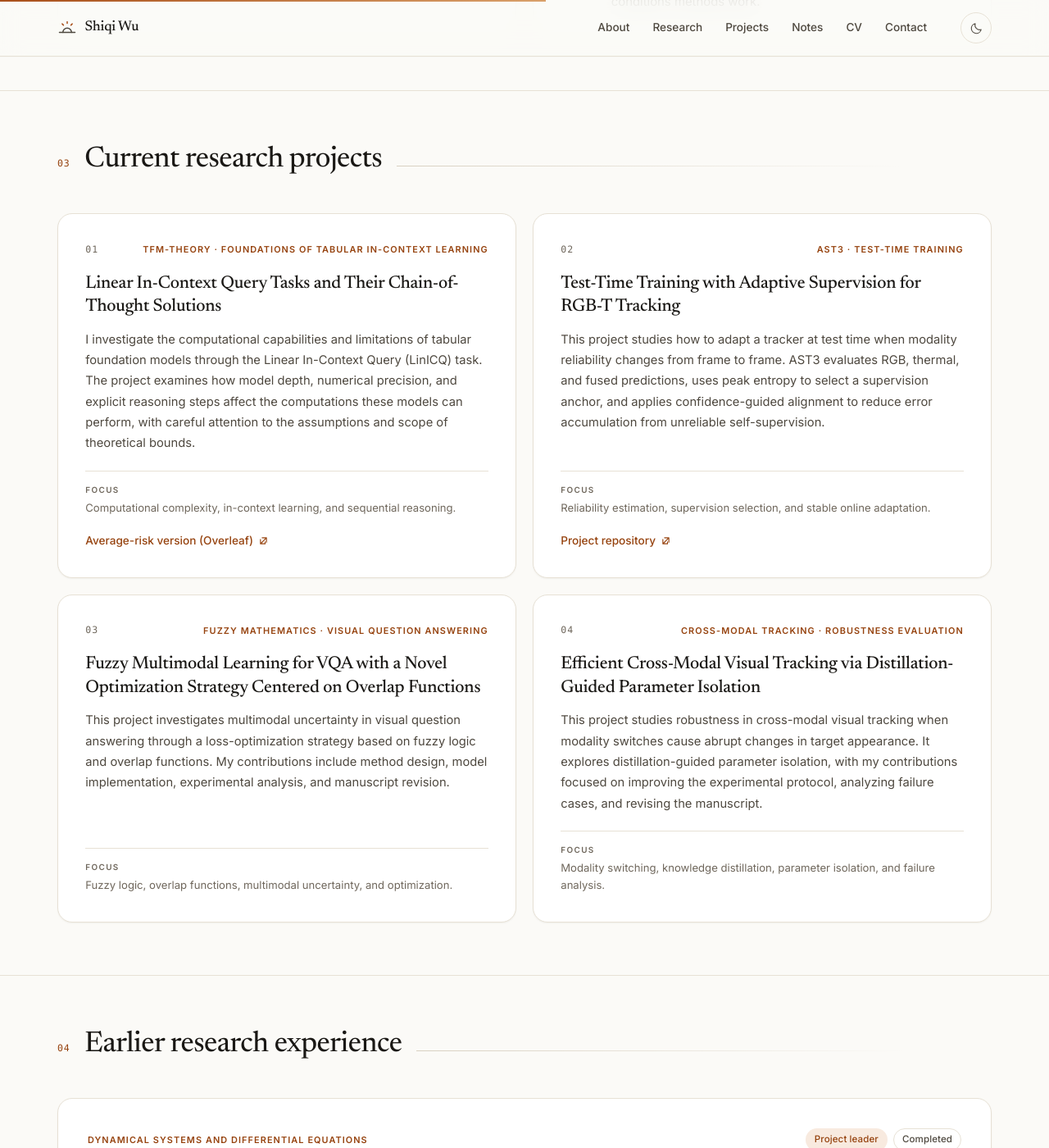
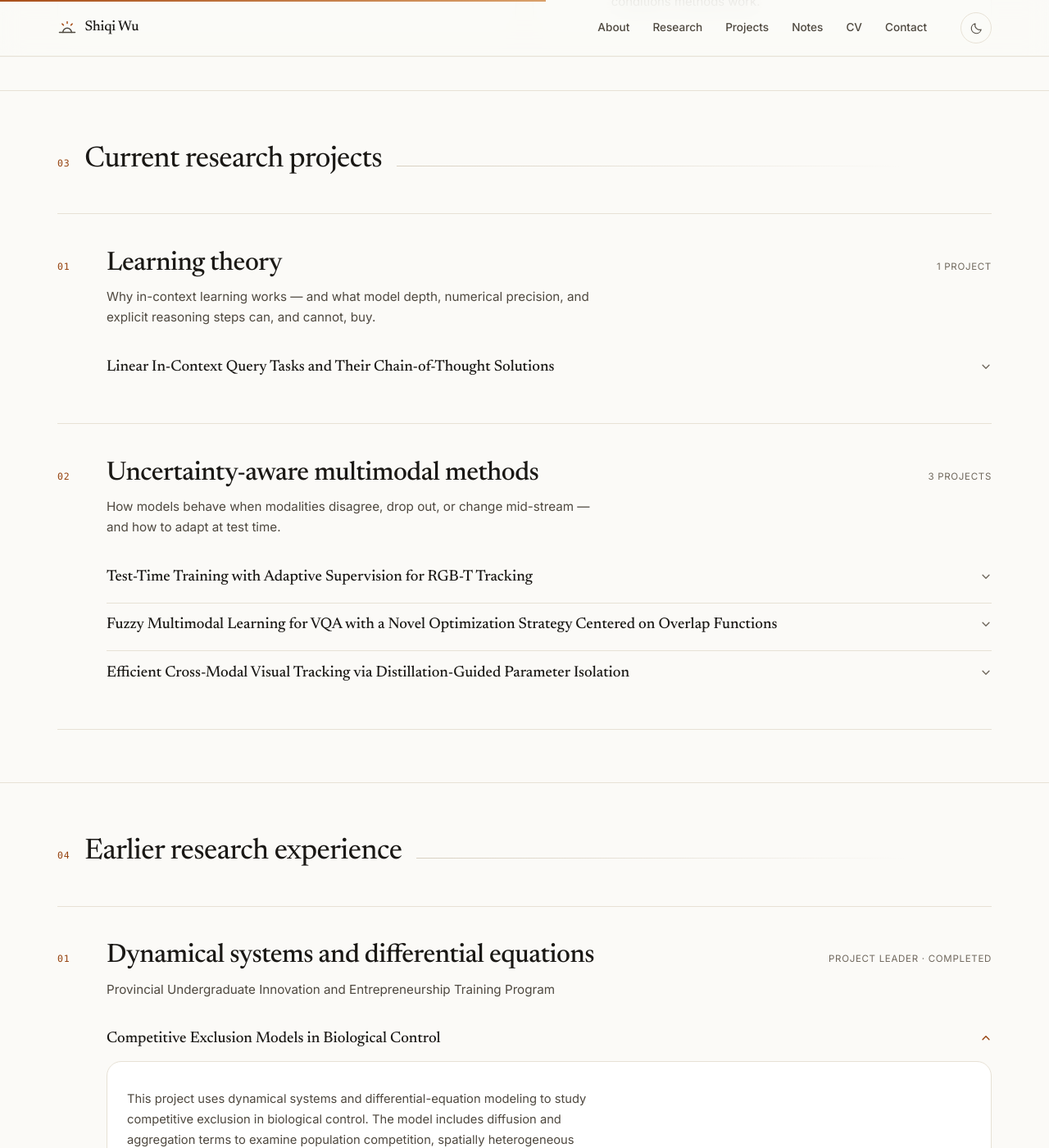
Before and after one commit to Sunrise-57/Sunrise-57.github.io, a Jekyll site: the page built from _pages/about.html, in a window 1280 px wide and 1400 px high, scrolled down 1446 px. Shown: the whole window at 82% size. Built offline with Jekyll 4.4.1, drawn with Linux system fonts in a browser that asks for light colours; some of the changed text lies outside the part shown.

Commit message:
Group research projects by theme with collapsible details
Introduce a themes list in research.yml: visitors see topic names and one-line descriptions first, while each project's write-up expands on demand. Apply the same pattern to the earlier research section and keep it open by default.

```diff
--- a/_data/research.yml
+++ b/_data/research.yml
@@ -1,6 +1,19 @@
-# Current research projects and manuscript links.
+# Current research, organised by theme.
+# Visitors scan the theme names first; each project's write-up is collapsed
+# behind its title. Add a theme below, then tag a project with its id.
+
+themes:
+  - id: learning-theory
+    label: "Learning theory"
+    note: "Why in-context learning works — and what model depth, numerical precision, and explicit reasoning steps can, and cannot, buy."
+
+  - id: multimodal
+    label: "Uncertainty-aware multimodal methods"
+    note: "How models behave when modalities disagree, drop out, or change mid-stream — and how to adapt at test time."
+
 projects:
   - id: tfm-theory
+    theme: learning-theory
     title: "Linear In-Context Query Tasks and Their Chain-of-Thought Solutions"
     field: "TFM-theory · Foundations of tabular in-context learning"
     summary: "I investigate the computational capabilities and limitations of tabular foundation models through the Linear In-Context Query (LinICQ) task. The project examines how model depth, numerical precision, and explicit reasoning steps affect the computations these models can perform, with careful attention to the assumptions and scope of theoretical bounds."
@@ -10,6 +23,7 @@ projects:
         url: "https://www.overleaf.com/project/6a7bd66b6d53b2467c6e386c"
 
   - id: ast3
+    theme: multimodal
     title: "Test-Time Training with Adaptive Supervision for RGB-T Tracking"
     field: "AST3 · Test-time training"
     summary: "This project studies how to adapt a tracker at test time when modality reliability changes from frame to frame. AST3 evaluates RGB, thermal, and fused predictions, uses peak entropy to select a supervision anchor, and applies confidence-guided alignment to reduce error accumulation from unreliable self-supervision."
@@ -19,6 +33,7 @@ projects:
         url: "https://github.com/Sunrise-57/AST3-RGBT-Tracking"
 
   - id: fuzzy-mathematics
+    theme: multimodal
     title: "Fuzzy Multimodal Learning for VQA with a Novel Optimization Strategy Centered on Overlap Functions"
     field: "Fuzzy mathematics · Visual question answering"
     summary: "This project investigates multimodal uncertainty in visual question answering through a loss-optimization strategy based on fuzzy logic and overlap functions. My contributions include method design, model implementation, experimental analysis, and manuscript revision."
@@ -26,6 +41,7 @@ projects:
     links: []
 
   - id: cross-modal-tracking
+    theme: multimodal
     title: "Efficient Cross-Modal Visual Tracking via Distillation-Guided Parameter Isolation"
     field: "Cross-modal tracking · Robustness evaluation"
     summary: "This project studies robustness in cross-modal visual tracking when modality switches cause abrupt changes in target appearance. It explores distillation-guided parameter isolation, with my contributions focused on improving the experimental protocol, analyzing failure cases, and revising the manuscript."
--- a/_pages/about.html
+++ b/_pages/about.html
@@ -105,18 +105,34 @@ redirect_from:
       <span class="section-rule" aria-hidden="true"></span>
     </div>
 
-    <div class="project-grid">
-      {% for project in site.data.research.projects %}
-      <article class="project-card" style="--d: {{ forloop.index0 | times: 60 }}ms">
-        <div class="project-card__top">
-          <span class="project-card__index">{{ forloop.index | prepend: "0" | slice: -2, 2 }}</span>
-          <span class="project-card__field">{{ project.field }}</span>
+    <div class="theme-list">
+      {% for theme in site.data.research.themes %}
+      {% assign theme_projects = site.data.research.projects | where: "theme", theme.id %}
+      <article class="theme-block">
+        <header class="theme-block__head">
+          <span class="theme-block__index" aria-hidden="true">{{ forloop.index | prepend: "0" | slice: -2, 2 }}</span>
+          <div class="theme-block__intro">
+            <h3 class="theme-block__title">{{ theme.label }}</h3>
+            <p class="theme-block__note">{{ theme.note }}</p>
           </div>
-        <h3>{{ project.title }}</h3>
-        <p class="project-card__summary">{{ project.summary }}</p>
-        <p class="project-card__focus"><span>Focus</span>{{ project.focus }}</p>
+          <span class="theme-block__count">{{ theme_projects.size }} {% if theme_projects.size == 1 %}project{% else %}projects{% endif %}</span>
+        </header>
+
+        <div class="theme-block__projects">
+          {% for project in theme_projects %}
+          <details class="project-item" name="theme-{{ theme.id }}">
+            <summary class="project-item__summary">
+              <span class="project-item__title">{{ project.title }}</span>
+              <svg class="project-item__chevron" width="14" height="14" viewBox="0 0 16 16" fill="none" aria-hidden="true">
+                <path d="M3.5 6l4.5 4.5L12.5 6" stroke="currentColor" stroke-width="1.6" stroke-linecap="round" stroke-linejoin="round"/>
+              </svg>
+            </summary>
+            <div class="project-item__body">
+              <p class="project-item__field">{{ project.field }}</p>
+              <p class="project-item__summary-text">{{ project.summary }}</p>
+              <p class="project-item__focus"><span>Focus</span>{{ project.focus }}</p>
               {% if project.links.size > 0 %}
-        <div class="project-card__links">
+              <div class="project-item__links">
                 {% for link in project.links %}
                 <a class="link-arrow" href="{{ link.url }}" target="_blank" rel="noopener">
                   {{ link.label }}
@@ -125,6 +141,10 @@ redirect_from:
                 {% endfor %}
               </div>
               {% endif %}
+            </div>
+          </details>
+          {% endfor %}
+        </div>
       </article>
       {% endfor %}
     </div>
@@ -151,19 +171,28 @@ redirect_from:
       <span class="section-rule" aria-hidden="true"></span>
     </div>
 
-    <div class="experience-list">
+    <div class="theme-list">
       {% for project in site.data.cv.projects %}
-      <article class="experience-card">
-        <div class="experience-card__meta">
-          <p class="experience-card__area">{{ project.research_area }}</p>
-          <div class="chips">
-            <span class="chip chip--accent">{{ project.role }}</span>
-            <span class="chip">{{ project.status }}</span>
+      <article class="theme-block">
+        <header class="theme-block__head">
+          <span class="theme-block__index" aria-hidden="true">01</span>
+          <div class="theme-block__intro">
+            <h3 class="theme-block__title">{{ project.research_area }}</h3>
+            <p class="theme-block__note">{{ project.program }}</p>
           </div>
-        </div>
-        <h3>{{ project.name }}</h3>
-        <p class="experience-card__program">{{ project.program }}</p>
-        <p class="experience-card__summary">{{ project.summary }}</p>
+          <span class="theme-block__count">{{ project.role }} · {{ project.status }}</span>
+        </header>
+
+        <div class="theme-block__projects">
+          <details class="project-item" open>
+            <summary class="project-item__summary">
+              <span class="project-item__title">{{ project.name }}</span>
+              <svg class="project-item__chevron" width="14" height="14" viewBox="0 0 16 16" fill="none" aria-hidden="true">
+                <path d="M3.5 6l4.5 4.5L12.5 6" stroke="currentColor" stroke-width="1.6" stroke-linecap="round" stroke-linejoin="round"/>
+              </svg>
+            </summary>
+            <div class="project-item__body">
+              <p class="project-item__summary-text">{{ project.summary }}</p>
               {% if project.highlights.size > 0 %}
               <ul class="detail-list">
                 {% for highlight in project.highlights %}
@@ -178,6 +207,9 @@ redirect_from:
                 {% endfor %}
               </ul>
               {% endif %}
+            </div>
+          </details>
+        </div>
       </article>
       {% endfor %}
     </div>
--- a/assets/css/site.css
+++ b/assets/css/site.css
@@ -645,87 +645,131 @@ button {
   line-height: 1.68;
 }
 
-/* Projects ----------------------------------------------------------------- */
-.project-grid {
+/* Research themes --------------------------------------------------------- */
+.theme-list { border-top: 1px solid var(--line); }
+
+.theme-block {
+  padding: clamp(1.8rem, 3.4vw, 2.6rem) 0;
+  border-bottom: 1px solid var(--line);
+}
+
+.theme-block__head {
   display: grid;
-  grid-template-columns: repeat(2, minmax(0, 1fr));
-  gap: 1.25rem;
-}
-
-.project-card {
-  position: relative;
-  display: flex;
-  flex-direction: column;
-  overflow: hidden;
-  padding: clamp(1.6rem, 2.6vw, 2.1rem);
+  grid-template-columns: 2.5rem minmax(0, 1fr) auto;
+  gap: 0.4rem 1.25rem;
+  align-items: baseline;
+}
+.theme-block__index {
+  color: var(--accent-ink);
+  font-family: var(--font-mono);
+  font-size: 0.72rem;
+  letter-spacing: 0.08em;
+}
+.theme-block__title {
+  font-size: clamp(1.55rem, 2.8vw, 2rem);
+  font-weight: 500;
+  line-height: 1.15;
+  letter-spacing: -0.015em;
+}
+.theme-block__note {
+  max-width: 62ch;
+  margin-top: 0.6rem;
+  color: var(--ink-soft);
+  font-size: 0.95rem;
+  line-height: 1.65;
+}
+.theme-block__count {
+  color: var(--ink-muted);
+  font-size: 0.72rem;
+  letter-spacing: 0.06em;
+  white-space: nowrap;
+  text-transform: uppercase;
+}
+
+.theme-block__projects {
+  display: grid;
+  gap: 0.25rem;
+  margin-top: 1.35rem;
+  margin-left: 3.75rem;
+}
+
+.project-item {
+  border-top: 1px solid var(--line);
+}
+.project-item:first-child { border-top: 0; }
+
+.project-item__summary {
+  display: flex;
+  align-items: baseline;
+  justify-content: space-between;
+  gap: 1rem;
+  margin-inline: -0.5rem;
+  padding: 0.85rem 0.5rem;
+  color: var(--ink);
+  cursor: pointer;
+  list-style: none;
+  border-radius: 8px;
+  transition: color 0.2s ease, background-color 0.2s ease;
+}
+.project-item__summary::-webkit-details-marker { display: none; }
+.project-item__summary:hover {
+  color: var(--accent-ink);
+  background: var(--paper-sunken);
+}
+.project-item__summary:focus-visible {
+  outline: 2px solid var(--accent);
+  outline-offset: 4px;
+  border-radius: 4px;
+}
+
+.project-item__title {
+  font-family: var(--font-serif);
+  font-size: clamp(1.05rem, 1.7vw, 1.18rem);
+  font-weight: 500;
+  line-height: 1.4;
+}
+.project-item__chevron {
+  flex: none;
+  color: var(--ink-muted);
+  transform: translateY(2px);
+  transition: transform 0.25s ease, color 0.2s ease;
+}
+.project-item[open] .project-item__chevron {
+  color: var(--accent-ink);
+  transform: translateY(2px) rotate(180deg);
+}
+
+.project-item__body {
+  margin: 0 0 1.35rem;
+  padding: 1.35rem 1.5rem;
   background: var(--paper-raised);
   border: 1px solid var(--line);
   border-radius: var(--radius);
-  box-shadow: var(--shadow-sm);
-  transition: transform 0.35s ease, box-shadow 0.35s ease, border-color 0.35s ease;
-}
-.project-card::after {
-  content: "";
-  position: absolute;
-  inset: 0 0 auto;
-  height: 1px;
-  background: linear-gradient(90deg, var(--accent), transparent 70%);
-  transform: scaleX(0);
-  transform-origin: left;
-  transition: transform 0.5s cubic-bezier(0.2, 0.7, 0.2, 1);
-}
-.project-card:hover::after { transform: scaleX(1); }
-.project-card:hover {
-  transform: translateY(-4px);
-  border-color: var(--line-strong);
-  box-shadow: var(--shadow-md);
-}
-
-.project-card__top {
-  display: flex;
-  align-items: center;
-  justify-content: space-between;
-  gap: 1rem;
-  margin-bottom: 1.1rem;
-}
-.project-card__index {
-  color: var(--ink-muted);
-  font-family: var(--font-mono);
-  font-size: 0.72rem;
-  letter-spacing: 0.1em;
-}
-.project-card__field {
+}
+.project-item__field {
   color: var(--accent-ink);
-  font-size: 0.68rem;
+  font-size: 0.66rem;
   font-weight: 600;
   letter-spacing: 0.1em;
-  text-align: right;
   text-transform: uppercase;
   line-height: 1.5;
 }
-.project-card h3 {
-  font-size: clamp(1.2rem, 1.7vw, 1.38rem);
-  font-weight: 500;
-  line-height: 1.3;
-  letter-spacing: -0.01em;
-}
-.project-card__summary {
-  flex: 1;
-  max-width: 62ch;
-  margin-top: 0.85rem;
+.project-item__summary-text {
+  max-width: 66ch;
+  margin-top: 0.7rem;
   color: var(--ink-soft);
   font-size: 0.92rem;
   line-height: 1.72;
 }
-.project-card__focus {
-  margin-top: 1.25rem;
-  padding-top: 0.95rem;
+.project-item__focus {
+  margin-top: 1.1rem;
+  padding-top: 0.85rem;
   border-top: 1px solid var(--line);
   color: var(--ink-muted);
   font-size: 0.82rem;
   line-height: 1.6;
 }
-.project-card__focus span {
+.project-item__focus span {
   display: block;
   margin-bottom: 0.2rem;
   color: var(--ink-muted);
@@ -734,11 +778,11 @@ button {
   letter-spacing: 0.14em;
   text-transform: uppercase;
 }
-.project-card__links {
+.project-item__links {
   display: flex;
   flex-wrap: wrap;
   gap: 0.4rem 1.2rem;
-  margin-top: 1.1rem;
+  margin-top: 1rem;
 }
 
 .materials { margin-top: 2.5rem; }
@@ -754,44 +798,7 @@ button {
 .materials a { color: var(--accent-ink); }
 .materials__platform { color: var(--ink-muted); font-size: 0.85rem; }
 
-/* Experience --------------------------------------------------------------- */
-.experience-card {
-  padding: clamp(1.6rem, 3vw, 2.25rem);
-  background: var(--paper-raised);
-  border: 1px solid var(--line);
-  border-radius: var(--radius);
-  box-shadow: var(--shadow-sm);
-}
-.experience-card__meta {
-  display: flex;
-  align-items: center;
-  justify-content: space-between;
-  gap: 1rem;
-  flex-wrap: wrap;
-  margin-bottom: 1rem;
-}
-.experience-card__area {
-  color: var(--accent-ink);
-  font-size: 0.68rem;
-  font-weight: 600;
-  letter-spacing: 0.1em;
-  text-transform: uppercase;
-}
-.experience-card h3 {
-  font-size: clamp(1.3rem, 2vw, 1.6rem);
-  line-height: 1.3;
-}
-.experience-card__program {
-  margin-top: 0.5rem;
-  color: var(--ink-muted);
-  font-size: 0.85rem;
-}
-.experience-card__summary {
-  max-width: 72ch;
-  margin-top: 1rem;
-  color: var(--ink-soft);
-  font-size: 0.95rem;
-}
+/* Experience detail list --------------------------------------------------- */
 .detail-list {
   margin-top: 1rem;
   display: grid;
@@ -813,7 +820,7 @@ button {
   height: 1px;
   background: var(--accent);
 }
-.experience-card .chip-list { margin-top: 1.25rem; }
+.project-item__body .chip-list { margin-top: 1.25rem; }
 
 /* Timeline ----------------------------------------------------------------- */
 .timeline {
@@ -1780,16 +1787,19 @@ html.reveal-ready [data-reveal].is-visible {
   .fact + .fact { border-top: 1px solid var(--line); }
 
   .interest-grid { grid-template-columns: 1fr; }
-  .project-grid { grid-template-columns: 1fr; }
   .section-head { flex-wrap: wrap; gap: 0.5rem 0.9rem; }
   .section-rule { display: none; }
 
-  .project-card__top {
-    flex-direction: column;
-    align-items: flex-start;
-    gap: 0.45rem;
+  .theme-block__head {
+    grid-template-columns: 2rem minmax(0, 1fr);
+    gap: 0.35rem 0.8rem;
   }
-  .project-card__field { text-align: left; }
+  .theme-block__count {
+    grid-column: 2;
+    margin-top: 0.35rem;
+  }
+  .theme-block__projects { margin-left: 0; }
+  .project-item__body { padding: 1.1rem 1.15rem; }
 
   .hero__actions {
     display: grid;
--- a/assets/js/site.js
+++ b/assets/js/site.js
@@ -82,8 +82,8 @@
   /* Reveal on scroll ----------------------------------------------------- */
   /* Above-the-fold blocks stay static; only content further down animates. */
   var revealTargets = document.querySelectorAll(
-    ".section-head, .about > *, .interest-card, .project-card, " +
-    ".experience-card, .timeline__item, .contact-panel, .cv-section"
+    ".section-head, .about > *, .interest-card, .theme-block, " +
+    ".timeline__item, .contact-panel, .cv-section"
   );
 
   if (revealTargets.length && root.classList.contains("reveal-ready") && !reduceMotion) {
```
Lines whose indentation alone changed are shown as unchanged.
